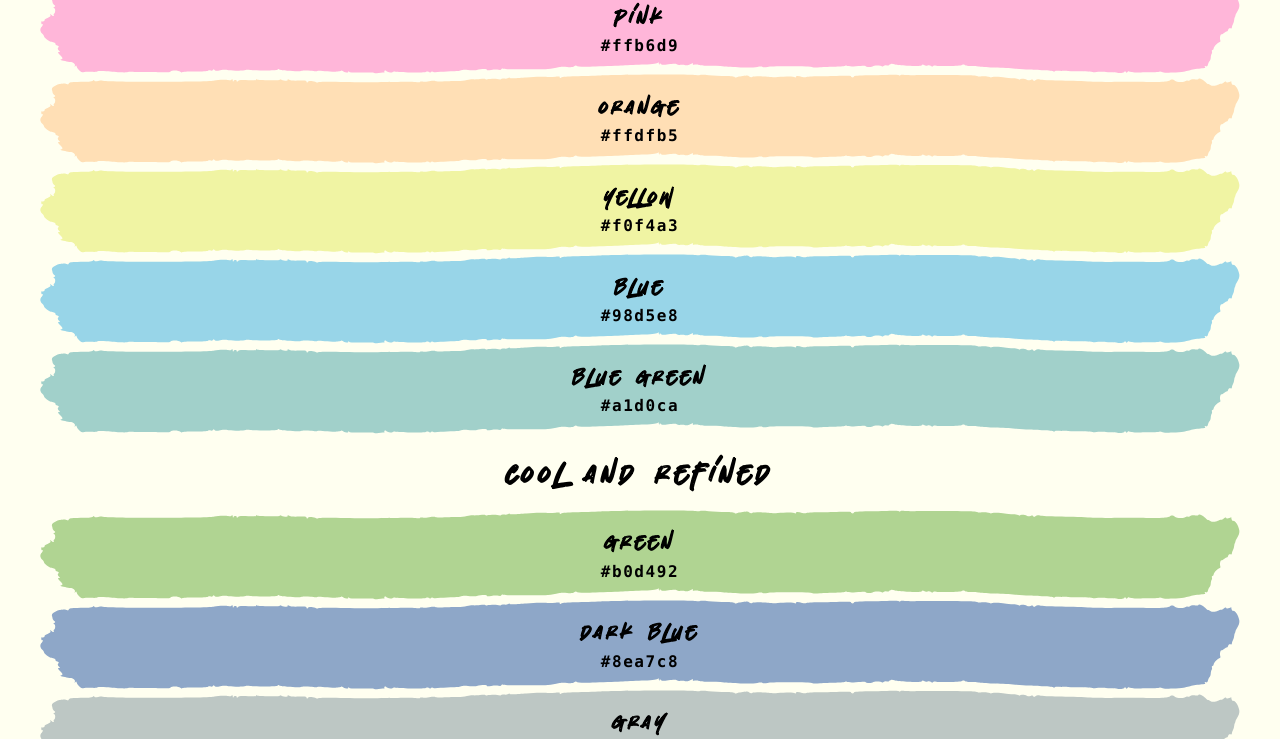
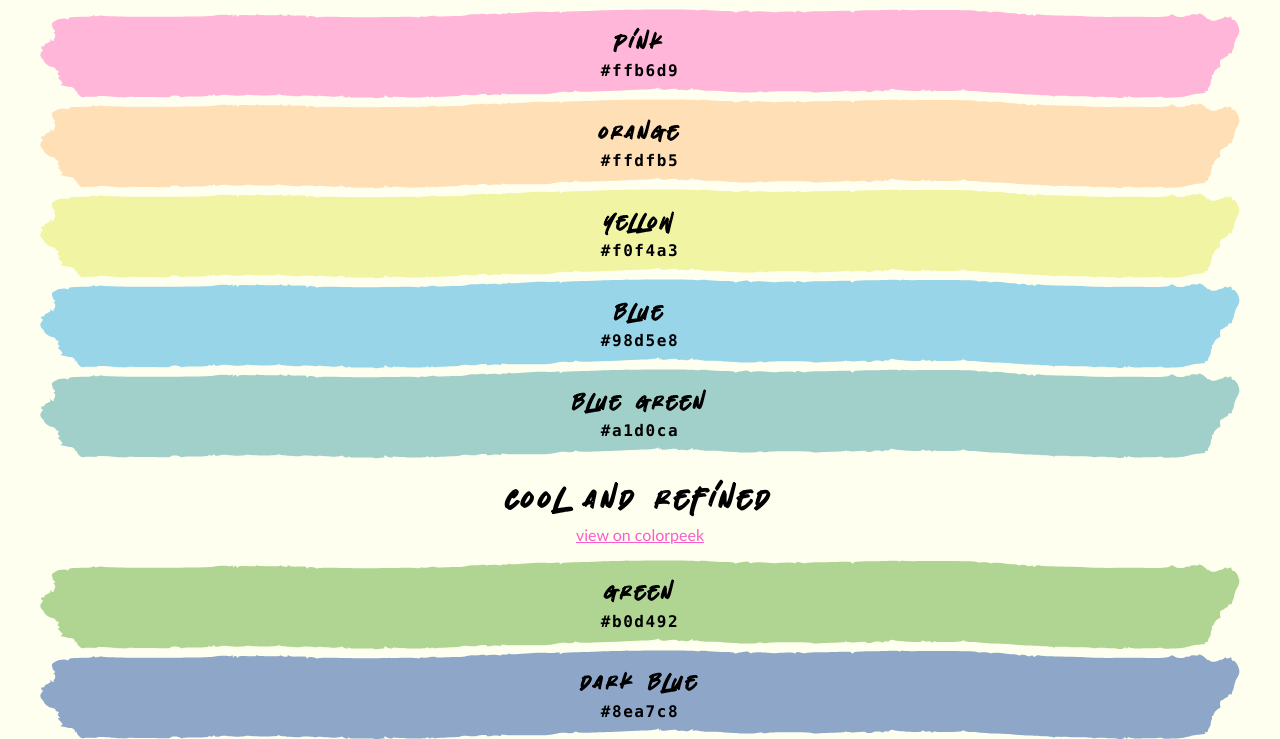
Before and after one commit to rknightuk/mildliners, an Eleventy site: page index.njk in a window 1280 px wide. Shown: the part 321-1060 px from the top of the page. Built offline with nearby package versions, Linux system fonts and the light colour scheme; Eleventy itself is replaced by a stand-in of ours; files that its build step writes are made by us from their sources.

Commit message:
push colorpeek

```diff
--- a/assets/css/style.css
+++ b/assets/css/style.css
@@ -22,6 +22,14 @@ header {
 
 header p {
     margin: 0.2em;
+}
+
+a {
+    color: #fa5dcd;
+}
+
+.color-peek {
+    margin-top: -10px;
 }
 
 hr {
--- a/index.njk
+++ b/index.njk
@@ -42,6 +42,8 @@
         <input type="radio" id="radio-color" name="sorting" value="radio-color">
         <label for="radio-color">By color</label>
 
+        {% set comma = joiner() %}
+
         <div id="by-color">
             {% set colorKeys = mildliners.color | objectKeys %}
             {% set currentColor = colorKeys[0] %}
@@ -49,6 +51,7 @@
             {% for color in colorKeys %}
                 <div class="mildliner-set">
                     <h1 class="marker">{{ color }}</h1>
+                    <p class="color-peek"><a href="https://colorpeek.com#{% for h in mildliners.color[color] %}{{ comma() }}{{ h.color }}{% endfor %}" target="_blank">view on colorpeek</a></p>
                     {% for ml in mildliners.color[color] %}
                         <div class="mildliner">
                             <div class="mildliner-bg">
@@ -73,6 +76,7 @@
             {% for set in setKeys %}
                 <div class="mildliner-set">
                     <h1 class="marker">{{ set }}</h1>
+                    <p class="color-peek"><a href="https://colorpeek.com#{% for h in mildliners.set[set] %}{{ comma() }}{{ h.color }}{% endfor %}" target="_blank">view on colorpeek</a></p>
                     {% for ml in mildliners.set[set] %}
                         <div class="mildliner">
                             <div class="mildliner-bg">
```
